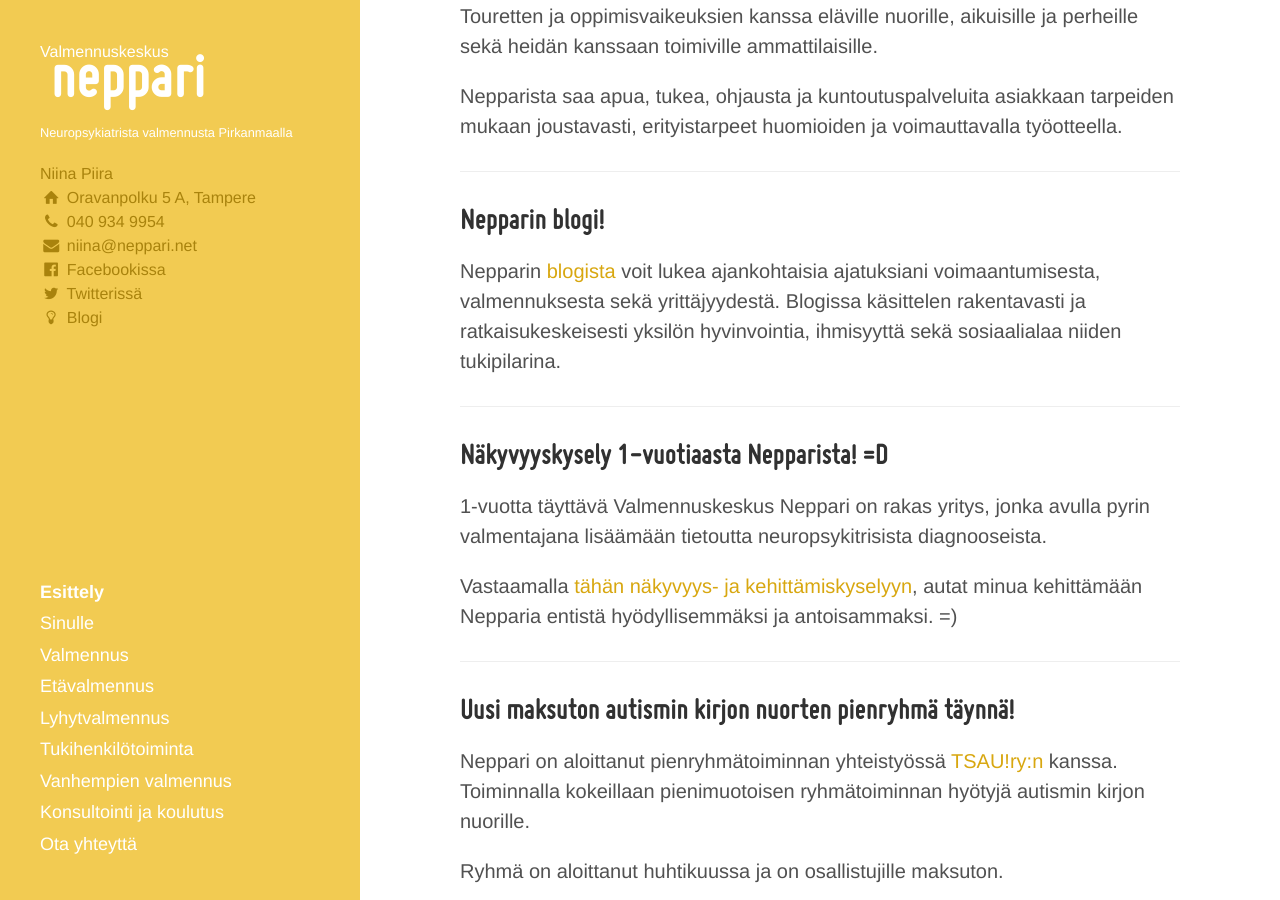
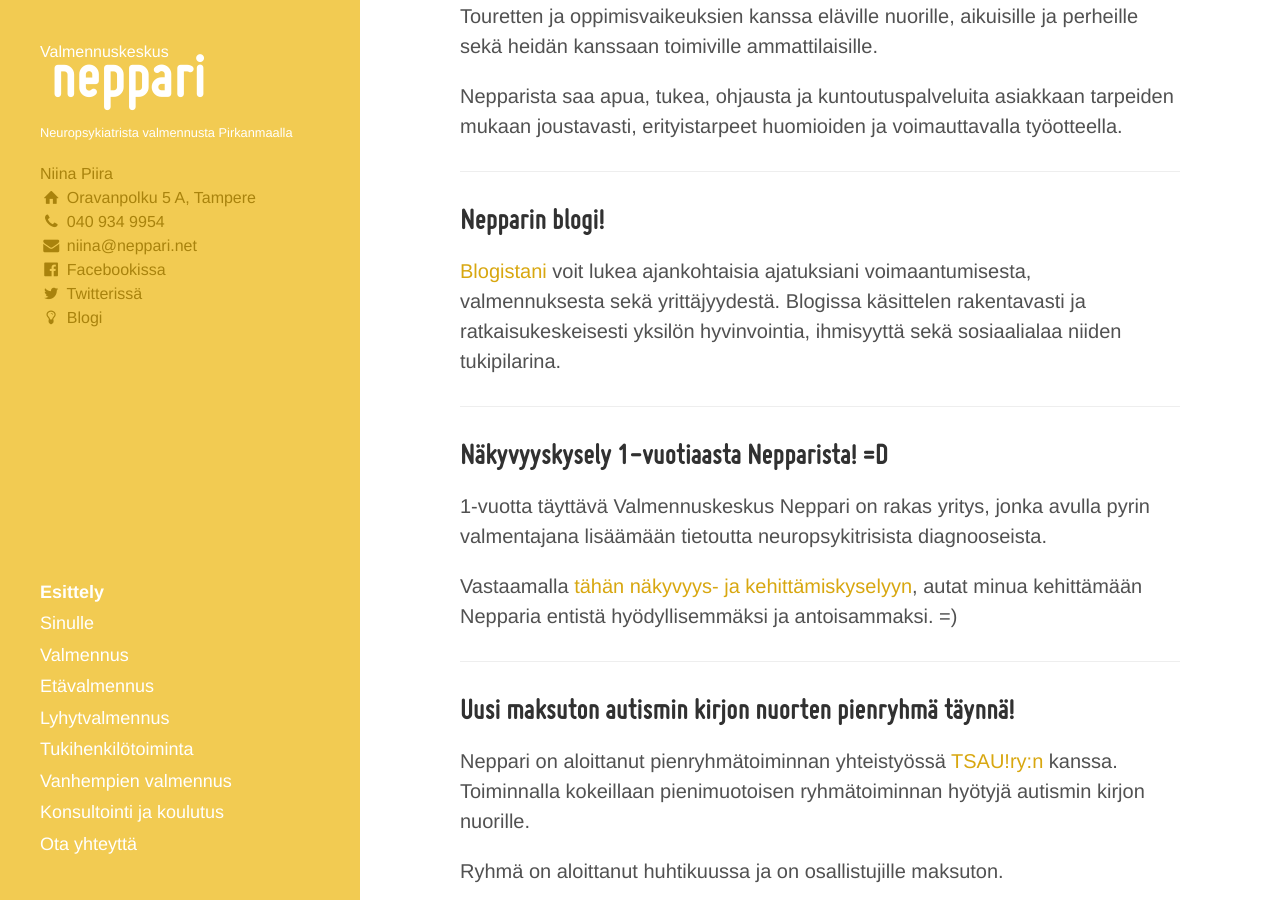
Before and after one commit to niinapiira/neppari.net, a Jekyll site: the page built from index.md, in a window 1280 px wide and 900 px high, scrolled down 461 px. Built offline with Jekyll 4.4.1, drawn with Linux system fonts in a browser that asks for light colours.

Commit message:
Updated index.md

```diff
--- a/index.md
+++ b/index.md
@@ -30,7 +30,7 @@ ___
 
 ## Nepparin blogi!
 
-Nepparin [blogista](/blogi) voit lukea ajankohtaisia ajatuksiani voimaantumisesta, valmennuksesta sekä yrittäjyydestä. Blogissa käsittelen rakentavasti ja ratkaisukeskeisesti yksilön hyvinvointia, ihmisyyttä sekä sosiaalialaa niiden tukipilarina.
+[Blogistani](/blogi) voit lukea ajankohtaisia ajatuksiani voimaantumisesta, valmennuksesta sekä yrittäjyydestä. Blogissa käsittelen rakentavasti ja ratkaisukeskeisesti yksilön hyvinvointia, ihmisyyttä sekä sosiaalialaa niiden tukipilarina.
 
 ___
 
```
